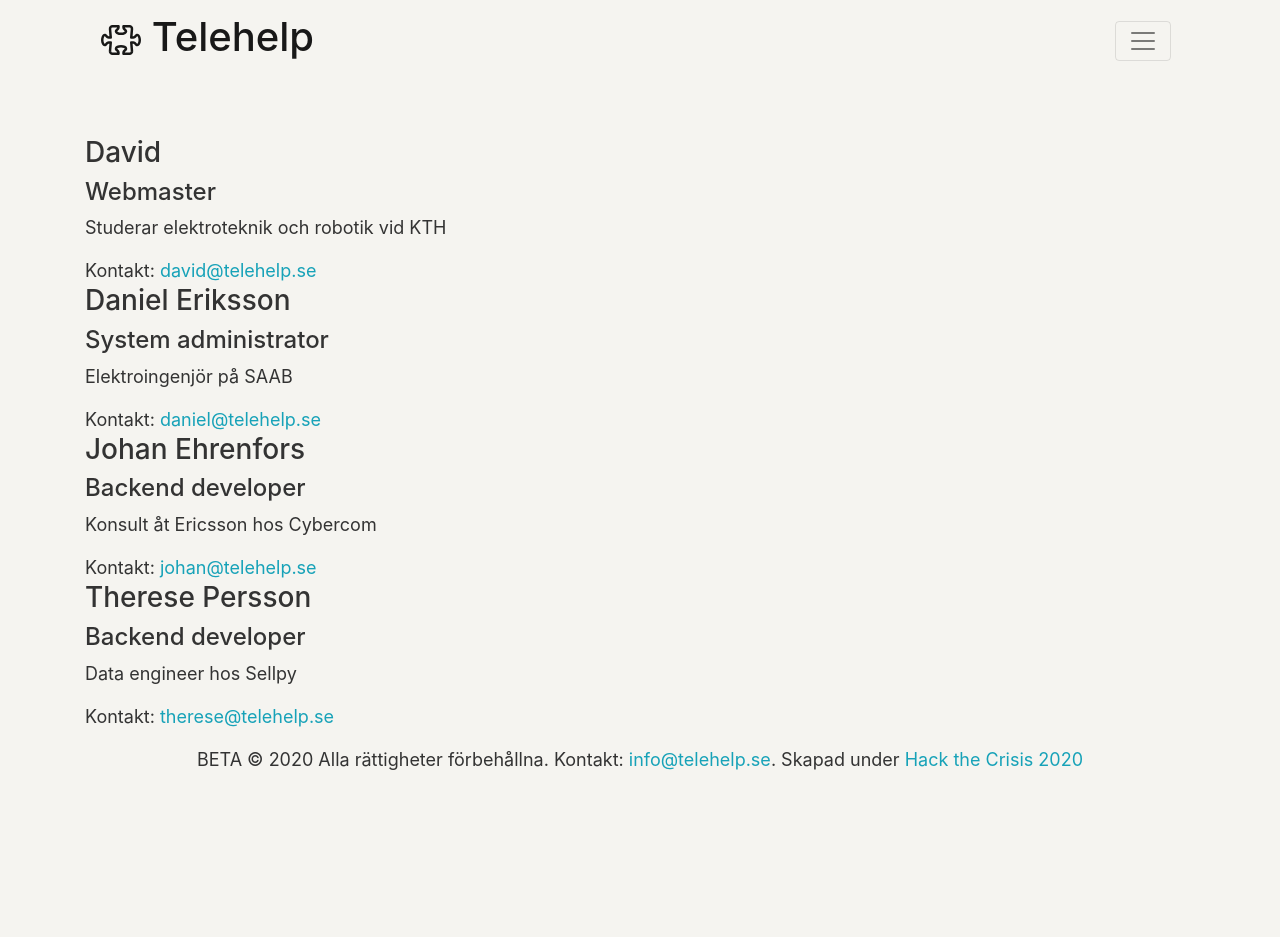
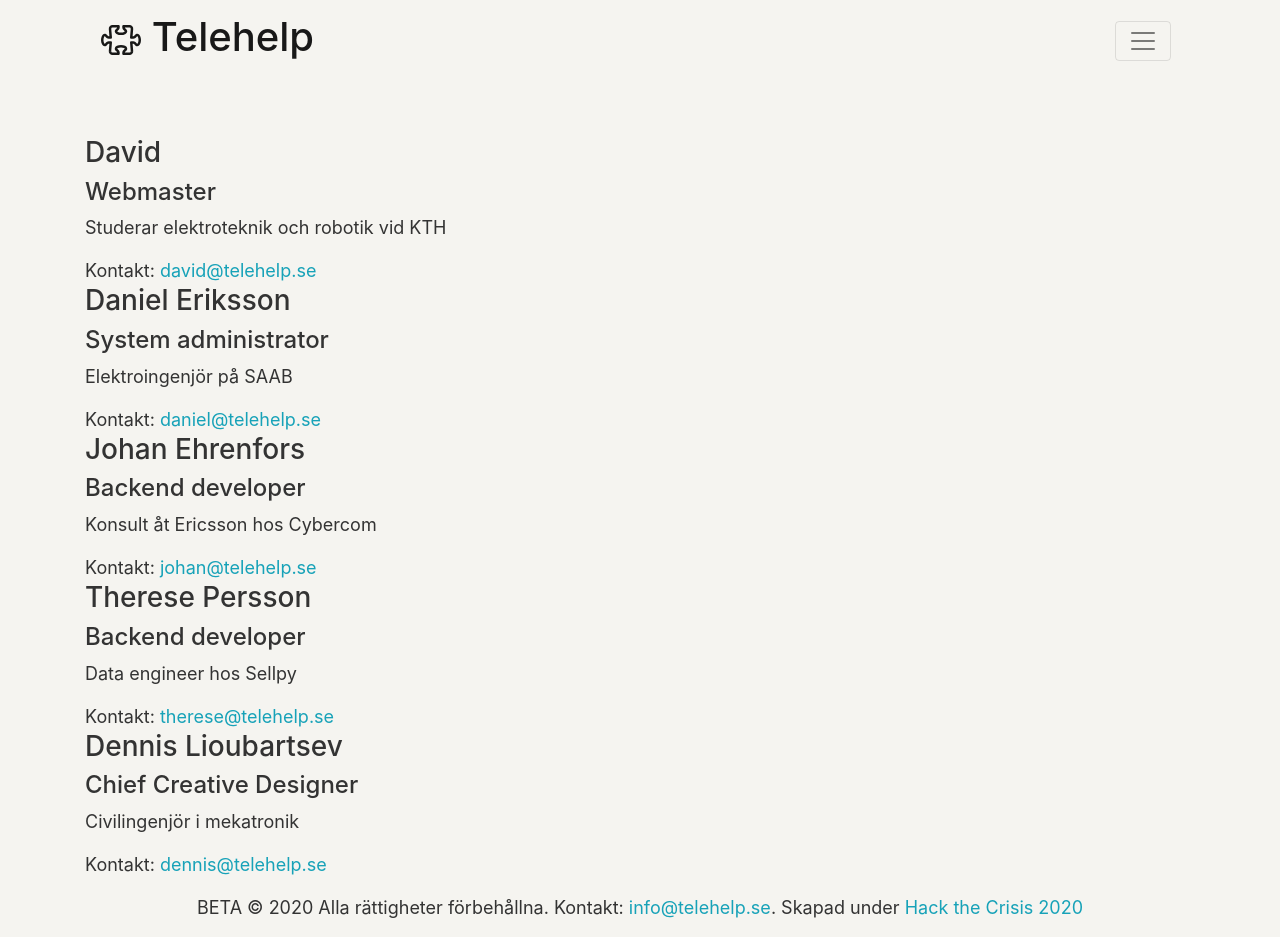
Before and after one commit to telehelp/telehelp, a React (Create React App) app in the folder client/: page /about in a window 1280 px wide. Before the commit the page ends 800 px from the top, so only its background shows below. Built offline with nearby package versions, Linux system fonts and the light colour scheme; what redux-batched-actions would draw is missing.

Commit message:
Update about.js
Added myself

```diff
--- a/client/src/pages/About.js
+++ b/client/src/pages/About.js
@@ -25,6 +25,12 @@ const About = () => {
             "responsibility": "Backend developer",
             "about": "Data engineer hos Sellpy",
             "email": "therese@telehelp.se"
+        },
+        {
+            "name": "Dennis Lioubartsev",
+            "responsibility": "Chief Creative Designer",
+            "about": "Civilingenjör i mekatronik",
+            "email": "dennis@telehelp.se"
         }
     ]
     return (
```
